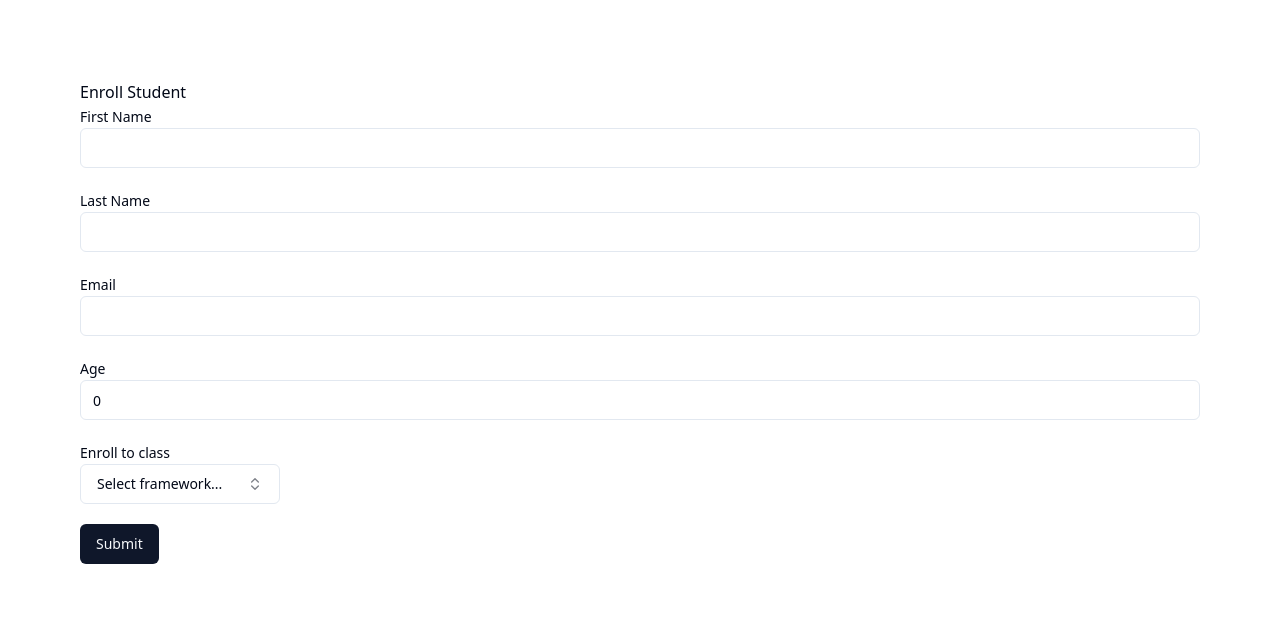
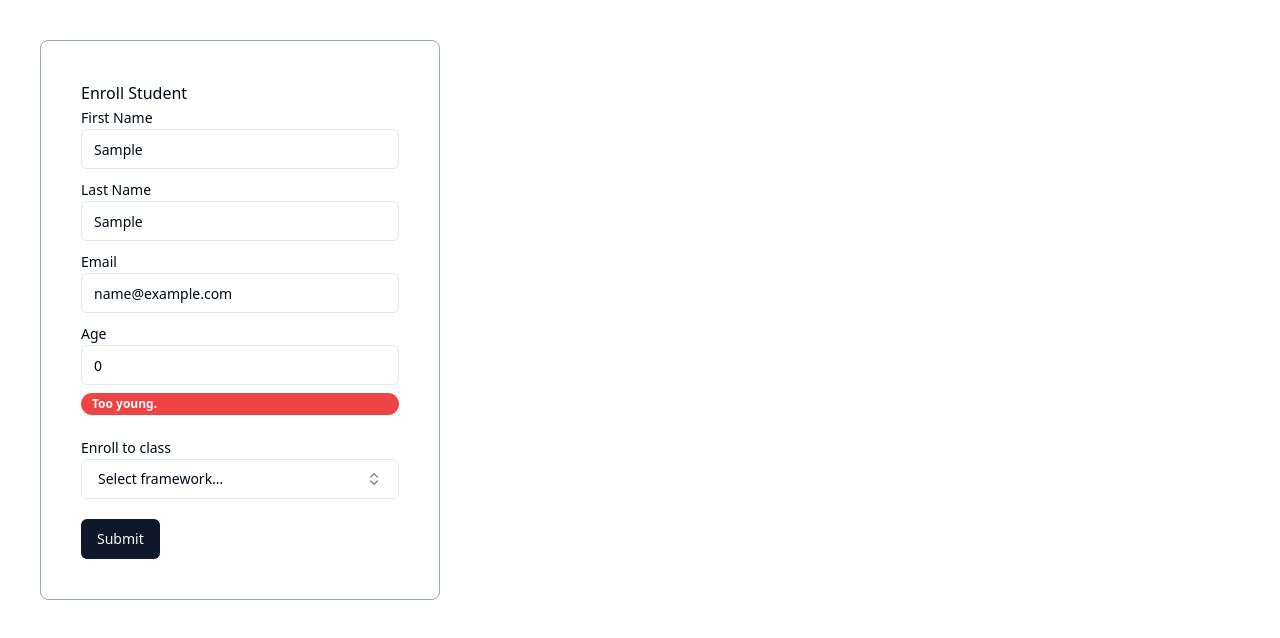
Before and after one commit to zheksha/daycare, a React (Vite) app: page / in a window 1280 px wide. Both pictures are taken after typing "Sample", "Sample", "name@example.com" into the empty fields and a click on the button "Submit". Shown: the top 638 px of the page. Built offline with nearby package versions, Linux system fonts and the light colour scheme.

Commit message:
refactor: Form validation

```diff
--- a/package.json
+++ b/package.json
@@ -22,7 +22,8 @@
     "react": "^18.3.1",
     "react-dom": "^18.3.1",
     "tailwind-merge": "^2.5.2",
-    "tailwindcss-animate": "^1.0.7"
+    "tailwindcss-animate": "^1.0.7",
+    "yup": "^1.4.0"
   },
   "devDependencies": {
     "@eslint/js": "^9.9.0",
--- a/src/App.tsx
+++ b/src/App.tsx
@@ -4,7 +4,9 @@ import StudentsForm from './components/custom/StudentsForm'
 const App = () => {
   return (
     <div className="p-10">
-      <StudentsForm />
+      <div className="w-1/3 border border-slate-400 rounded-lg">
+        <StudentsForm />
+      </div>
     </div>
   )
 }
--- a/src/components/custom/ComboBox.tsx
+++ b/src/components/custom/ComboBox.tsx
@@ -48,7 +48,7 @@ export function ComboBox(props: IComboBoxProps) {
           variant="outline"
           role="combobox"
           aria-expanded={open}
-          className="w-[200px] justify-between"
+          className="w-full justify-between"
         >
           {value
             ? dropDownValues.find((item) => item.value === value)?.label
@@ -58,7 +58,6 @@ export function ComboBox(props: IComboBoxProps) {
       </PopoverTrigger>
       <PopoverContent className="w-[200px] p-0">
         <Command>
-          <CommandInput placeholder="Search framework..." />
           <CommandList>
             <CommandEmpty>No framework found.</CommandEmpty>
             <CommandGroup>
--- a/src/components/custom/StudentsForm.tsx
+++ b/src/components/custom/StudentsForm.tsx
@@ -5,6 +5,8 @@ import type { IStudents } from '@/types/types'
 import { Label } from '../ui/label'
 import { Input } from '../ui/input'
 import { Button } from '../ui/button'
+import { Badge } from '../ui/badge'
+import * as Yup from 'yup'
 
 const StudentsForm = () => {
   const [students, setStudents] = useState<IStudents>()
@@ -21,6 +23,22 @@ const StudentsForm = () => {
     console.log('Updated Students: ', students)
   }, [students])
 
+  const SignupSchema = Yup.object().shape({
+    firstName: Yup.string()
+      .matches(/^[A-Za-z]+$/, 'Numbers cannot be a name')
+      .min(2, 'Too Short!')
+      .max(15, 'Too Long!')
+      .required('Required'),
+    lastName: Yup.string()
+      .min(2, 'Too Short!')
+      .max(25, 'Too Long!')
+      .required('Required'),
+    parentEmail: Yup.string().email('Invalid email').required('Required'),
+    age: Yup.number()
+      .max(10, "Child's age exceeds daycare limitation")
+      .min(1, 'Too young.'),
+  })
+
   return (
     <div className="p-10">
       <h1>Enroll Student</h1>
@@ -33,8 +51,16 @@ const StudentsForm = () => {
           enrolledClass: undefined,
         }}
         onSubmit={onHandleSubmit}
+        validationSchema={SignupSchema}
       >
-        {({ values, handleChange, handleBlur, setFieldValue }) => (
+        {({
+          values,
+          handleChange,
+          handleBlur,
+          setFieldValue,
+          errors,
+          touched,
+        }) => (
           <Form>
             <Label htmlFor="firstName">First Name</Label>
             <Input
@@ -43,8 +69,13 @@ const StudentsForm = () => {
               value={values.firstName}
               onChange={handleChange}
               onBlur={handleBlur}
-              className="mb-5"
+              className="mb-2"
             />
+            {errors.firstName && touched.firstName ? (
+              <Badge variant="destructive" className="block mb-5">
+                {errors.firstName}
+              </Badge>
+            ) : null}
 
             <Label htmlFor="lastName">Last Name</Label>
             <Input
@@ -53,8 +84,13 @@ const StudentsForm = () => {
               value={values.lastName}
               onChange={handleChange}
               onBlur={handleBlur}
-              className="mb-5"
+              className="mb-2"
             />
+            {errors.lastName && touched.lastName ? (
+              <Badge variant="destructive" className="block mb-5">
+                {errors.lastName}
+              </Badge>
+            ) : null}
 
             <Label htmlFor="parentEmail">Email</Label>
             <Input
@@ -64,8 +100,13 @@ const StudentsForm = () => {
               value={values.parentEmail}
               onChange={handleChange}
               onBlur={handleBlur}
-              className="mb-5"
+              className="mb-2"
             />
+            {errors.parentEmail && touched.parentEmail ? (
+              <Badge variant="destructive" className="block mb-5">
+                {errors.parentEmail}
+              </Badge>
+            ) : null}
 
             <Label htmlFor="age">Age</Label>
             <Input
@@ -75,8 +116,13 @@ const StudentsForm = () => {
               value={values.age}
               onChange={handleChange}
               onBlur={handleBlur}
-              className="mb-5"
+              className="mb-2"
             />
+            {errors.age && touched.age ? (
+              <Badge variant="destructive" className="block mb-5">
+                {errors.age}
+              </Badge>
+            ) : null}
 
             <Label htmlFor="enrolledClass">Enroll to class</Label>
             <div>
--- /dev/null
+++ b/src/components/ui/badge.tsx
@@ -0,0 +1,36 @@
+import * as React from "react"
+import { cva, type VariantProps } from "class-variance-authority"
+
+import { cn } from "@/lib/utils"
+
+const badgeVariants = cva(
+  "inline-flex items-center rounded-full border px-2.5 py-0.5 text-xs font-semibold transition-colors focus:outline-none focus:ring-2 focus:ring-ring focus:ring-offset-2",
+  {
+    variants: {
+      variant: {
+        default:
+          "border-transparent bg-primary text-primary-foreground hover:bg-primary/80",
+        secondary:
+          "border-transparent bg-secondary text-secondary-foreground hover:bg-secondary/80",
+        destructive:
+          "border-transparent bg-destructive text-destructive-foreground hover:bg-destructive/80",
+        outline: "text-foreground",
+      },
+    },
+    defaultVariants: {
+      variant: "default",
+    },
+  }
+)
+
+export interface BadgeProps
+  extends React.HTMLAttributes<HTMLDivElement>,
+    VariantProps<typeof badgeVariants> {}
+
+function Badge({ className, variant, ...props }: BadgeProps) {
+  return (
+    <div className={cn(badgeVariants({ variant }), className)} {...props} />
+  )
+}
+
+export { Badge, badgeVariants }
--- a/src/types/types.ts
+++ b/src/types/types.ts
@@ -8,7 +8,7 @@ export enum DaycareClasses {
 }
 
 export interface IStudents {
-  firstName: string
+  firstName?: string
   lastName: string
   parentEmail: string
   age: number
```
Also changed, not shown: 1 other file (tests, documents, lock files or other folders).
